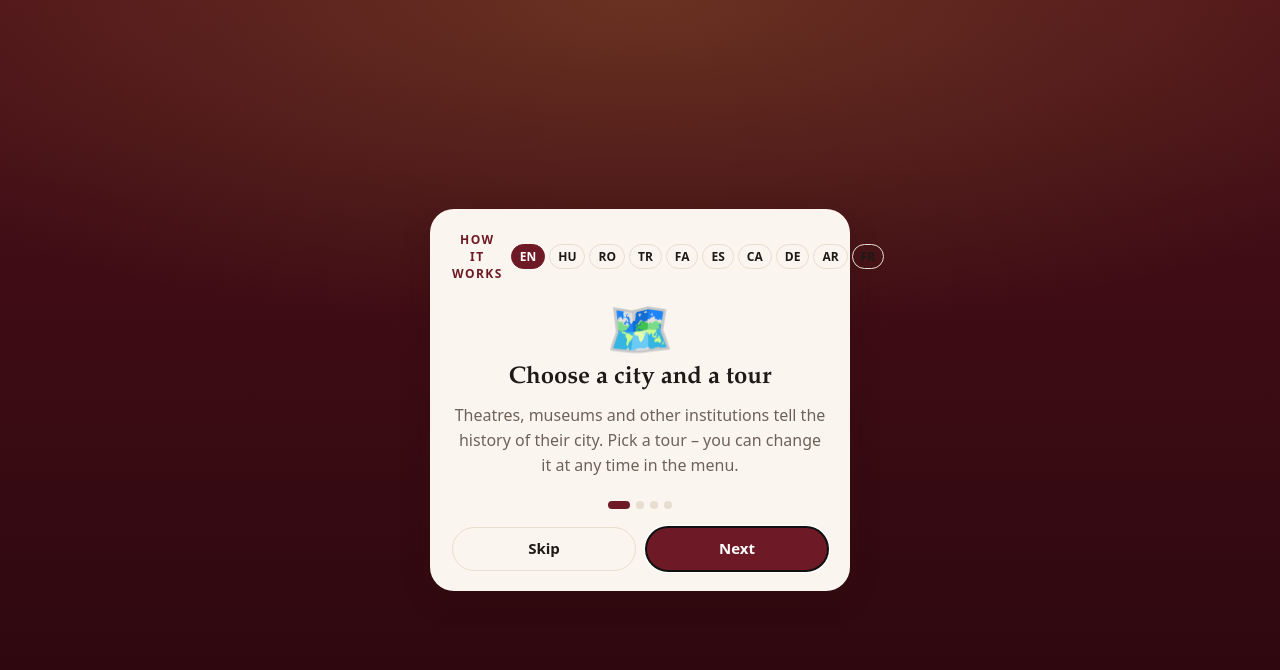
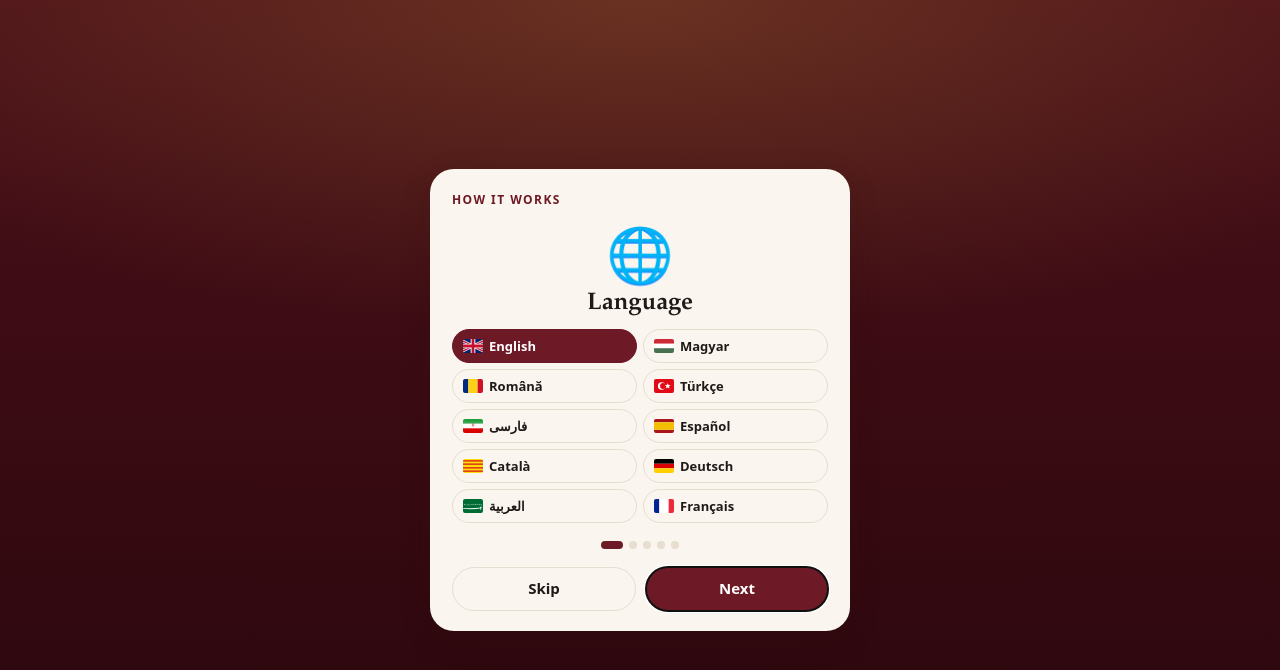
Before and after one commit to DMNT0R/HungarianTheatherCluj, a plain HTML site: page index.html in a window 1280 px wide. Drawn offline with Linux system fonts and the light colour scheme.

Commit message:
Sprachwahl nur noch einmal: erster Schritt der Einführung, auf dem Startbildschirm kompakter Knopf; Überbreite behoben; QR-Codes für ourcluj.dvwit.org
Die Sprachleiste in der Einführung hatte 10 Knöpfe in einer Zeile und schob die Karte über den Bildschirmrand.

Co-Authored-By: Claude Opus 5.5 <noreply@anthropic.com>
Claude-Session: https://claude.ai/code/session_017TEcBhgGfgcxcBH9dKw1Dq

```diff
--- a/css/style.css
+++ b/css/style.css
@@ -356,9 +356,14 @@ html[dir="rtl"] .compare-tag.right { right: 10px; left: auto; }
 .ob-top { display: flex; justify-content: space-between; align-items: center; gap: 8px; margin-bottom: 8px; }
 .ob-head { font-size: 12px; letter-spacing: .12em; text-transform: uppercase; font-weight: 700; color: var(--wine); }
 @media (prefers-color-scheme: dark) { .ob-head { color: var(--gold); } }
-.lang-mini { display: flex; gap: 4px; }
-.lang-mini button { border: 1.5px solid var(--line); background: transparent; border-radius: 999px; padding: 3px 8px; font-size: 12px; font-weight: 700; }
-.lang-mini button[aria-pressed="true"] { background: var(--wine); border-color: var(--wine); color: #fff; }
+.ob-langs { display: grid; grid-template-columns: repeat(2, minmax(0, 1fr)); gap: 6px; margin-top: 4px; }
+.ob-langs[hidden] { display: none; }
+.ob-langs button { display: inline-flex; align-items: center; gap: 7px; min-width: 0; border: 1.5px solid var(--line); background: transparent;
+  color: var(--ink); border-radius: 999px; padding: 8px 12px; font-size: 14px; font-weight: 600; text-align: start; }
+.ob-langs button[aria-pressed="true"] { background: var(--wine); border-color: var(--wine); color: #fff; }
+.intro-lang-btn { display: inline-flex; align-items: center; gap: 8px; margin: 0 auto 18px; padding: 8px 16px; border-radius: 999px;
+  border: 1.5px solid rgba(251, 238, 224, .45); background: transparent; color: #fbeee0; font-size: 15px; font-weight: 600; }
+.intro-lang[hidden] { display: none; }
 .ob-icon { font-size: 54px; line-height: 1; margin: 18px 0 10px; }
 .ob-card h2 { font-size: 24px; margin: 0 0 10px; }
 .ob-card p { margin: 0; line-height: 1.55; color: var(--muted); font-size: 16px; min-height: 5em; }
@@ -507,3 +512,7 @@ html[dir="rtl"] .lang-menu { margin-left: 0; margin-right: auto; }
 }
 .lang-menu .lang-switch button, .intro-lang button { justify-content: flex-start; padding: 8px 12px; }
 .intro-lang { max-width: 360px; margin-left: auto; margin-right: auto; }
+.ob-langs button { font-size: 13px; padding: 7px 10px; gap: 6px; }
+.ob-langs button, .lang-menu .lang-switch button, .intro-lang button { overflow: hidden; white-space: nowrap; text-overflow: ellipsis; }
+.facts strong { white-space: nowrap; }
+@media (max-width: 360px) { .facts { gap: 12px; } .facts strong { font-size: 16px; } }
--- a/index.html
+++ b/index.html
@@ -15,10 +15,11 @@
   <!-- Kurze Einführung (einmalig, später über das Menü) -->
   <section class="onboard" id="onboard" hidden role="dialog" aria-modal="true" aria-labelledby="ob-title">
     <div class="ob-card">
-      <div class="ob-top"><span class="ob-head" id="ob-head"></span><div class="ob-lang lang-mini"></div></div>
+      <div class="ob-top"><span class="ob-head" id="ob-head"></span></div>
       <div class="ob-icon" id="ob-icon" aria-hidden="true"></div>
       <h2 id="ob-title"></h2>
       <p id="ob-text"></p>
+      <div class="ob-langs" id="ob-langs" role="group" hidden></div>
       <div class="ob-dots" id="ob-dots"></div>
       <div class="ob-actions">
         <button class="btn btn-ghost" id="ob-skip" type="button"></button>
@@ -47,7 +48,8 @@
       <p class="eyebrow" id="intro-organizer"></p>
       <h1 id="intro-title"></h1>
       <p class="lead" id="intro-subtitle"></p>
-      <div class="lang-switch intro-lang" role="group" data-i18n-aria="chooseLang"></div>
+      <button class="intro-lang-btn" id="intro-lang-btn" type="button" aria-expanded="false" aria-controls="intro-lang"></button>
+      <div class="lang-switch intro-lang" id="intro-lang" role="group" data-i18n-aria="chooseLang" hidden></div>
       <ul class="facts">
         <li><strong id="intro-count">5</strong> <span data-i18n="stations"></span> <small id="intro-optional" class="intro-optional"></small></li>
         <li><strong id="intro-km"></strong> <span data-i18n="onFoot"></span></li>
--- a/js/app.js
+++ b/js/app.js
@@ -84,6 +84,8 @@
     const routeM = MAIN.slice(1).reduce((sum, i, k) => sum + dist(S[MAIN[k]].coords, S[i].coords), 0) * 1.3; // Umwege grob einrechnen
     $("intro-km").textContent = t("approxKm", { km: num(Math.max(0.5, Math.round(routeM / 500) / 2)) });
     $("intro-min").textContent = t("approxMin", { min: Math.round((routeM / WALK_SPEED + MAIN.length * 5) / 10) * 10 });
+    $("intro-lang-btn").innerHTML = `<img class="lang-flag" src="img/flags/${state.lang}.svg" alt="" aria-hidden="true"> ${esc(langInfo().label)} <span aria-hidden="true">▾</span>`;
+    $("intro-lang-btn").setAttribute("aria-label", `${t("chooseLang")}: ${langInfo().label}`);
     $("drawer-lang").innerHTML = `🌐 ${esc(t("chooseLang"))}: <img class="lang-flag" src="img/flags/${state.lang}.svg" alt="" aria-hidden="true"> ${esc(langInfo().label)}`;
     $("lang-btn").innerHTML = `<img class="lang-flag" src="img/flags/${state.lang}.svg" alt="" aria-hidden="true">${esc(langInfo().short)}`;
     document.querySelectorAll(".lang-switch button").forEach(b => {
@@ -109,6 +111,12 @@
       box.querySelectorAll("button").forEach(b => { b.onclick = () => { setLang(b.dataset.lang); toggleLangMenu(false); }; });
     });
     $("lang-btn").onclick = e => { e.stopPropagation(); toggleLangMenu(); };
+    $("intro-lang-btn").onclick = () => {
+      const open = $("intro-lang").hidden;
+      $("intro-lang").hidden = !open;
+      $("intro-lang-btn").setAttribute("aria-expanded", open ? "true" : "false");
+    };
+    $("intro-lang").addEventListener("click", e => { if (e.target.closest("button")) { $("intro-lang").hidden = true; $("intro-lang-btn").setAttribute("aria-expanded", "false"); } });
     $("drawer-lang").onclick = e => { e.stopPropagation(); closeDrawer(); toggleLangMenu(true); };
     document.addEventListener("click", e => { if (!$("lang-menu").hidden && !$("lang-menu").contains(e.target)) toggleLangMenu(false); });
     document.addEventListener("keydown", e => { if (e.key === "Escape") toggleLangMenu(false); });
--- a/js/boot.js
+++ b/js/boot.js
@@ -81,24 +81,31 @@
     return new Promise(resolve => {
       let step = 0;
       const box = $("onboard");
+      // Beim ersten Besuch ist die Sprachwahl der erste Schritt – danach nur noch über das Sprachmenü
+      const steps = store().onboarded ? STEPS : [{ lang: true, icon: "🌐", title: "chooseLang" }, ...STEPS];
       const render = () => {
         document.documentElement.lang = lang();
-        const s = STEPS[step];
+        const info = I.languages.find(l => l.code === lang());
+        document.documentElement.dir = (info && info.dir) || "ltr";
+        const s = steps[step];
         $("ob-icon").textContent = s.icon;
         $("ob-title").textContent = t(s.title);
-        $("ob-text").textContent = t(s.text);
-        $("ob-dots").innerHTML = STEPS.map((_, k) => `<span class="${k === step ? "on" : ""}"></span>`).join("");
-        $("ob-next").textContent = step < STEPS.length - 1 ? t("obNext") : t("obStart");
+        $("ob-text").textContent = s.lang ? "" : t(s.text);
+        $("ob-text").hidden = !!s.lang;
+        $("ob-langs").hidden = !s.lang;
+        $("ob-langs").querySelectorAll("button").forEach(b => b.setAttribute("aria-pressed", b.dataset.lang === lang() ? "true" : "false"));
+        $("ob-dots").innerHTML = steps.map((_, k) => `<span class="${k === step ? "on" : ""}"></span>`).join("");
+        $("ob-next").textContent = step < steps.length - 1 ? t("obNext") : t("obStart");
         $("ob-skip").textContent = t("obSkip");
-        $("ob-skip").hidden = step === STEPS.length - 1;
+        $("ob-skip").hidden = step === steps.length - 1;
         $("ob-head").textContent = t("howItWorks");
-        box.querySelectorAll(".ob-lang button").forEach(b => b.setAttribute("aria-pressed", b.dataset.lang === lang()));
       };
-      box.querySelector(".ob-lang").innerHTML = I.languages
-        .map(l => `<button type="button" data-lang="${l.code}" lang="${l.code}">${l.short}</button>`).join("");
-      box.querySelectorAll(".ob-lang button").forEach(b => { b.onclick = () => { saveStore({ lang: b.dataset.lang }); render(); }; });
-      const finish = () => { box.hidden = true; saveStore({ onboarded: true }); resolve(); };
-      $("ob-next").onclick = () => { if (step < STEPS.length - 1) { step++; render(); } else finish(); };
+      $("ob-langs").setAttribute("aria-label", t("chooseLang"));
+      $("ob-langs").innerHTML = I.languages
+        .map(l => `<button type="button" data-lang="${l.code}" lang="${l.code}"><img class="lang-flag" src="img/flags/${l.code}.svg" alt="" aria-hidden="true">${esc(l.label)}</button>`).join("");
+      $("ob-langs").querySelectorAll("button").forEach(b => { b.onclick = () => { saveStore({ lang: b.dataset.lang }); render(); }; });
+      const finish = () => { box.hidden = true; saveStore({ onboarded: true, lang: lang() }); resolve(); };
+      $("ob-next").onclick = () => { if (step < steps.length - 1) { step++; render(); } else finish(); };
       $("ob-skip").onclick = finish;
       render();
       box.hidden = false;
--- a/sw.js
+++ b/sw.js
@@ -1,5 +1,5 @@
 // Einfacher Offline-Cache für die App-Hülle (Kartenkacheln werden nicht vorab geladen).
-const CACHE = "ioi-cluj-v29";
+const CACHE = "ioi-cluj-v30";
 const SHELL = [
   "./", "index.html", "css/style.css", "js/i18n.js", "js/i18n-extra.js", "js/stations.js", "js/stations-locales.js", "js/audio.js", "js/boot.js", "js/app.js",
   "img/flags/en.svg", "img/flags/hu.svg", "img/flags/ro.svg", "img/flags/tr.svg", "img/flags/fa.svg", "img/flags/es.svg", "img/flags/ca.svg", "img/flags/de.svg", "img/flags/ar.svg", "img/flags/fr.svg",
```
Also changed, not shown: promo/qr-our-cluj-poster.png, promo/qr-our-cluj.png, promo/qr-our-cluj.svg, 1 other file.
